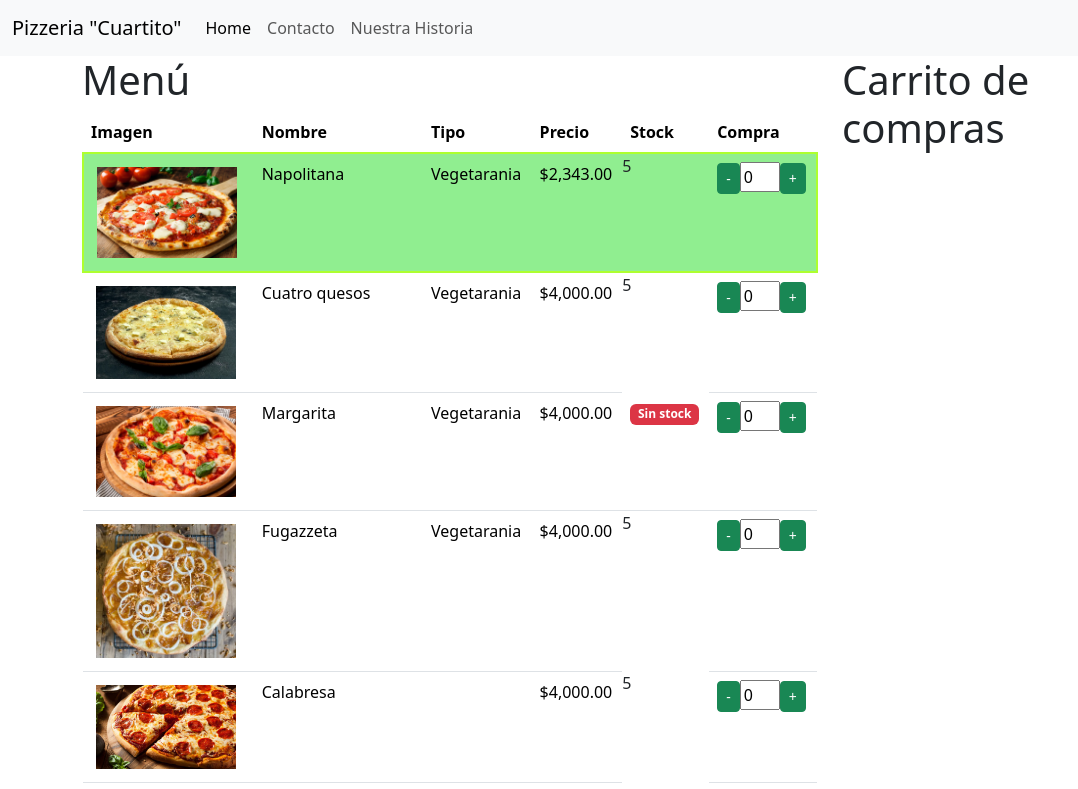
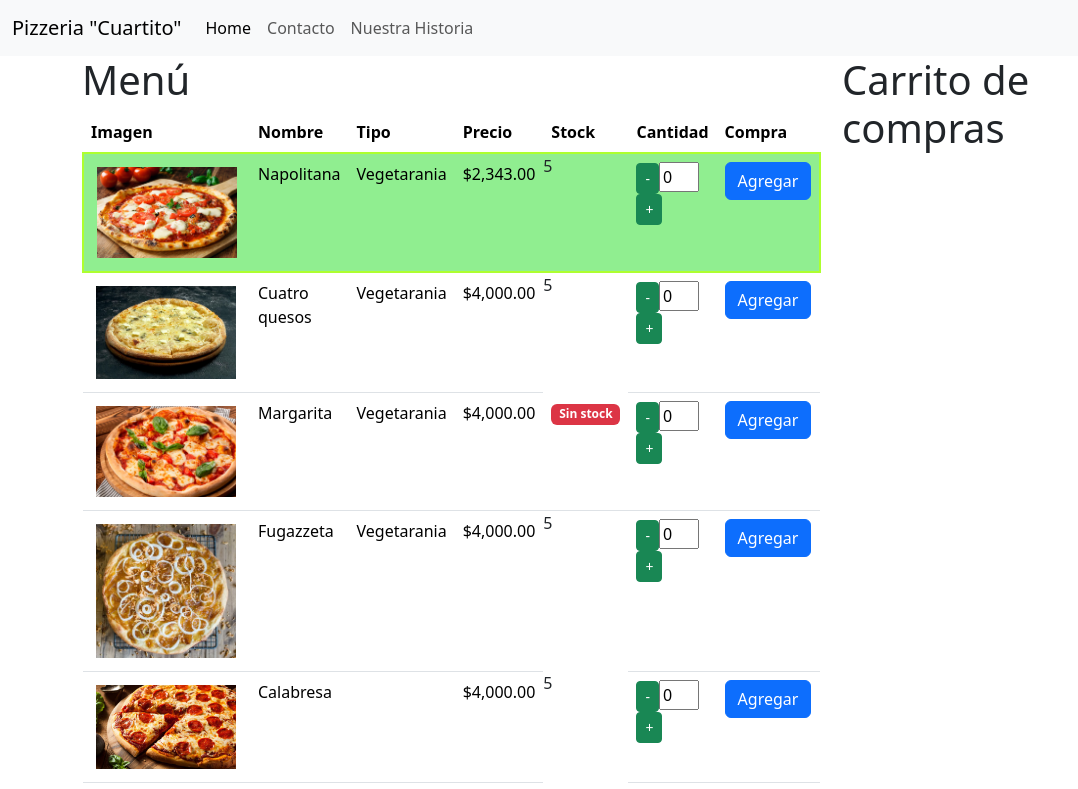
Before and after one commit to katia-otot/Brewery, an Angular app: page /pizzas in a window 1280 px wide. Shown: the top 789 px of the page, without its empty margins (0-1078 px from the left). Built offline with nearby package versions, Linux system fonts and the light colour scheme.

Commit message:
arreglo de inyección

```diff
--- a/src/app/carrito-compras/carrito-compras.component.ts
+++ b/src/app/carrito-compras/carrito-compras.component.ts
@@ -1,4 +1,5 @@
 import { Component } from '@angular/core';
+import { PizzaCarritoService } from '../pizza-carrito.service';
 
 @Component({
   selector: 'app-carrito-compras',
@@ -6,5 +7,6 @@ import { Component } from '@angular/core';
   styleUrl: './carrito-compras.component.scss'
 })
 export class CarritoComprasComponent {
-
+  constructor(private carrito: PizzaCarritoService){
+  }
 }
--- a/src/app/input-integer/input-integer.component.ts
+++ b/src/app/input-integer/input-integer.component.ts
@@ -1,5 +1,6 @@
 import { Component, EventEmitter, Input, Output } from '@angular/core';
 import { Pizza } from '../pizza-list/Pizza';
+import { PizzaCarritoService } from '../pizza-carrito.service';
 
 
 @Component({
@@ -12,6 +13,7 @@ export class InputIntegerComponent {
   @Input() max! : number;
 
   @Output () cantidadChange : EventEmitter<number> = new EventEmitter<number>();
+
 
   upCantidad() :void{
     if(this.cantidad < this.max){
@@ -36,4 +38,6 @@ export class InputIntegerComponent {
     }
     this.cantidadChange.emit(this.cantidad);
   }
+
+
 }
--- /dev/null
+++ b/src/app/pizza-carrito.service.ts
@@ -0,0 +1,20 @@
+import { Injectable } from '@angular/core';
+import { Pizza } from './pizza-list/Pizza';
+
+@Injectable({
+  providedIn: 'root'
+})
+export class PizzaCarritoService {
+  carritoLista: Pizza[] = [];
+
+  constructor() { }
+
+  addToCarrito(pizza: Pizza) {
+    let item: Pizza | undefined = this.carritoLista.find(v1 => v1.nombre == pizza.nombre);
+    if(!item){
+      this.carritoLista.push({...pizza});
+    }else{
+      item.cantidad += pizza.cantidad;
+    }
+  }
+}
--- a/src/app/pizza-list/pizza-list.component.html
+++ b/src/app/pizza-list/pizza-list.component.html
@@ -7,6 +7,7 @@
             <th>Tipo</th>
             <th>Precio</th>
             <th>Stock</th>
+            <th>Cantidad</th>
             <th>Compra</th>
 
         </tr>
@@ -28,6 +29,9 @@
                 <app-input-integer [(cantidad)]="pizza.cantidad"
                 [max]="pizza.stock"></app-input-integer>
             </td>
+            <td>
+                <button class="btn btn-primary" (click)="addToCarrito(pizza)">Agregar</button>
+            </td>
          </tr>
         } @empty {
             <tr>
--- a/src/app/pizza-list/pizza-list.component.ts
+++ b/src/app/pizza-list/pizza-list.component.ts
@@ -1,5 +1,6 @@
 import { Component } from '@angular/core';
 import { Pizza } from './Pizza';
+import { PizzaCarritoService } from '../pizza-carrito.service';
 
 @Component({
   selector: 'app-pizza-list',
@@ -60,4 +61,12 @@ export class PizzaListComponent {
 
   ];
 
+  constructor(private carrito: PizzaCarritoService){
+  }
+
+  addToCarrito(pizza: Pizza):void{
+    this.carrito.addToCarrito(pizza);
+    pizza.stock -= pizza.cantidad;
+    pizza.cantidad = 0;
+  }
 }
```
Also changed, not shown: 1 other file (tests, documents, lock files or other folders).
